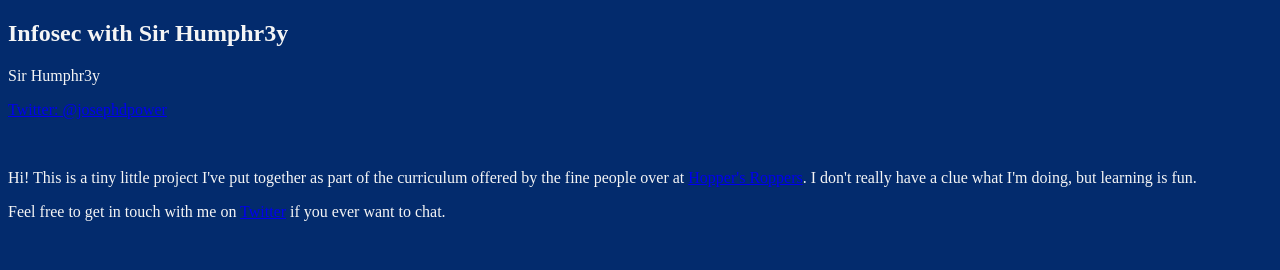
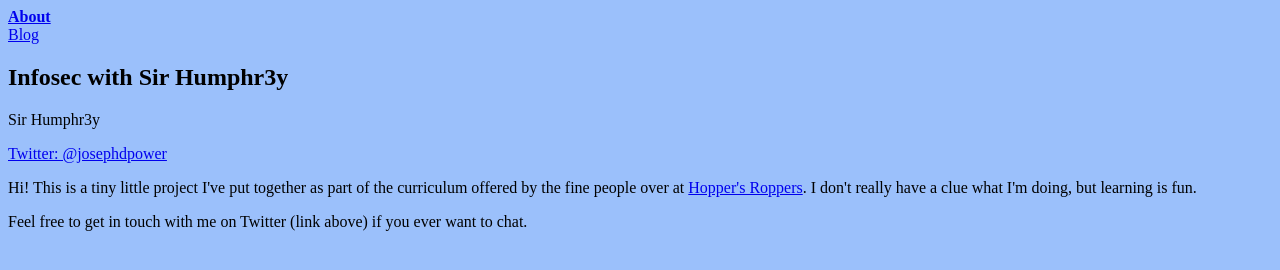
Before and after one commit to SirHumphr3y/Roppers-Website, a plain HTML site: page index.html in a window 1280 px wide. Drawn offline with Linux system fonts and the light colour scheme.

Commit message:
update 2

```diff
--- a/index.html
+++ b/index.html
@@ -6,13 +6,15 @@
     <meta name="viewport" content="width=device-width, initial-scale=1.0">
     <title>About</title>
     <link rel='stylesheet'a href="styles.css">
-</div>
+    <ul>
+        <li><strong><a href="index.html">About</a></strong></li>
+        <li><a href="blog.html">Blog</a></li>
+    </ul>
 </head>
 <body>
     <h2>Infosec with Sir Humphr3y</h2>
    <p>Sir Humphr3y</p>  <p><a href="https://twitter.com/josephdpower">Twitter: @josephdpower</a></p>
 
-       <br><p>
-           Hi! This is a tiny little project I've put together as part of the curriculum offered by the fine people over at <a href="https://hoppersroppers.org">Hopper's Roppers</a>. I don't really have a clue what I'm doing, but learning is fun.
-        <br><p>Feel free to get in touch with me on <a href="https:twitter.com/josephdpower">Twitter</a> if you ever want to chat.</p></body>
+       <p>Hi! This is a tiny little project I've put together as part of the curriculum offered by the fine people over at <a href="https://hoppersroppers.org">Hopper's Roppers</a>. I don't really have a clue what I'm doing, but learning is fun.
+        <br><p>Feel free to get in touch with me on Twitter (link above) if you ever want to chat.</p></body>
 </html>
--- a/styles.css
+++ b/styles.css
@@ -1,11 +1,17 @@
  body {
-     background-color: rgb(3, 43, 109);
+     background-color: rgb(155, 192, 251);
  }
 
  h2 {
-     color: whitesmoke
+     color: rgb(0, 0, 0)
  }
 
  p {
-     color: whitesmoke
+     color: rgb(0, 0, 0)
  }
+
+ ul {
+    list-style-type; none;
+    margin: 0;
+    padding: 0;
+}
```
Also changed, not shown: blog.html (+12 -0 lines).
